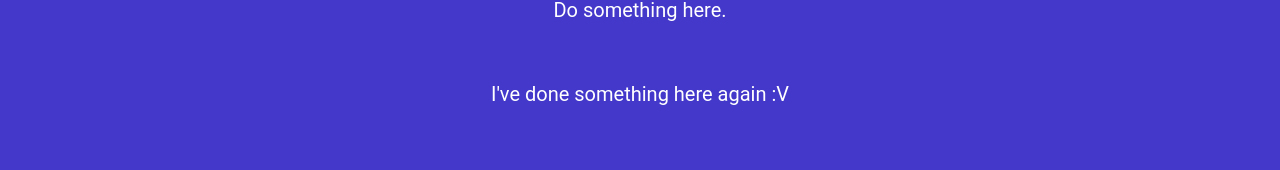
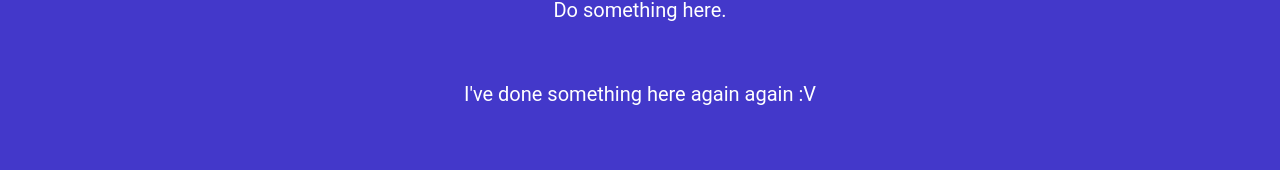
Before and after one commit to CITA450-Team-SUNY-Morrisville/innvoice, a React (Vite) app: page / in a window 1280 px wide. Shown: the part 241-411 px from the top of the page. Built offline with nearby package versions, Linux system fonts and the light colour scheme.

Commit message:
test 2 of auto deploy

```diff
--- a/src/components/Hero.jsx
+++ b/src/components/Hero.jsx
@@ -17,7 +17,7 @@ const hero = () => {
           </p>
           <br></br>
           <p className="my-4 text-xl text-white">
-            I've done something here again :V
+            I've done something here again again :V
           </p>
         </div>
       </div>
```
